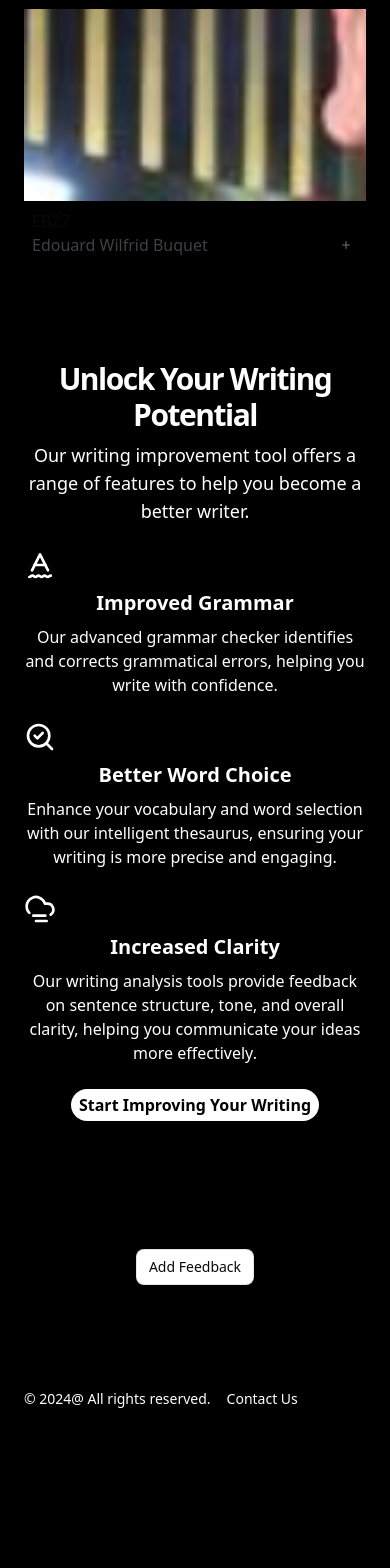
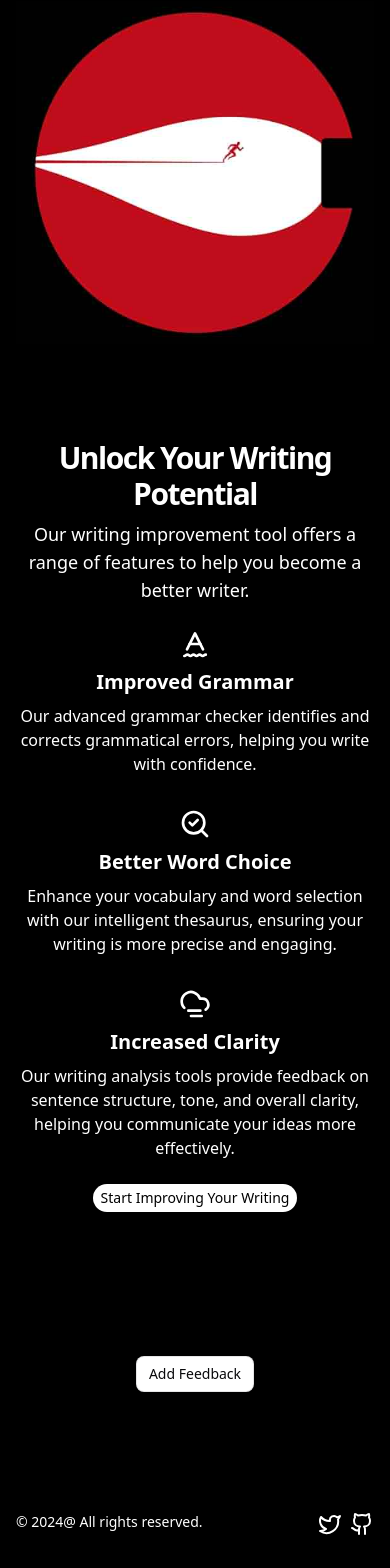
Before and after one commit to Ebrahim-Ramadan/typeshit-tool, a React (Vite) app: page / in a window 390 px wide. Shown: the part 415-1983 px from the top of the page. Before the commit the page ends 1856 px from the top, so only its background shows below. Built offline with nearby package versions, Linux system fonts and the light colour scheme.

Commit message:
added tailwind customized config, fixed the dialog

```diff
--- a/src/App.jsx
+++ b/src/App.jsx
@@ -1,10 +1,10 @@
-import MainComponent from "./components/HomePage"
+import MainComponent from "@/components/HomePage"
 
 
 function App() {
 
   return (
-  <div className="flex flex-col justify-center items-center w-full min-h-screen p-2 md:px-24 py-2">
+  <div className="flex flex-col justify-center items-center w-full min-h-screen md:px-24 py-2">
      <MainComponent/>
   </div>
   )
--- a/src/components/Dialog.jsx
+++ /dev/null
@@ -1,104 +0,0 @@
-import {
-  Dialog,
-  DialogTrigger,
-  DialogContent,
-  DialogTitle,
-  DialogImage,
-  DialogSubtitle,
-  DialogClose,
-  DialogDescription,
-  DialogContainer,
-} from '~/Motions';
-import { PlusIcon } from 'lucide-react';
-
-export function DialogBasicOne() {
-  return (
-    <Dialog
-      transition={{
-        type: 'spring',
-        bounce: 0.05,
-        duration: 0.25,
-      }}
-    >
-      <DialogTrigger
-        style={{
-          borderRadius: '12px',
-        }}
-        className='flex max-w-[270px] flex-col overflow-hidden border border-zinc-950/10 bg-white dark:border-zinc-50/10 dark:bg-zinc-900'
-      >
-        <DialogImage
-          src='/ass.png'
-          alt='A desk lamp designed by Edouard Wilfrid Buquet in 1925. It features a double-arm design and is made from nickel-plated brass, aluminium and varnished wood.'
-          className='h-48 w-full object-cover'
-        />
-        <div className='flex flex-grow flex-row items-end justify-between p-2'>
-          <div>
-            <DialogTitle className='text-zinc-950 dark:text-zinc-50'>
-              EB27
-            </DialogTitle>
-            <DialogSubtitle className='text-zinc-700 dark:text-zinc-400'>
-              Edouard Wilfrid Buquet
-            </DialogSubtitle>
-          </div>
-          <button
-            type='button'
-            className='relative ml-1 flex h-6 w-6 shrink-0 scale-100 select-none appearance-none items-center justify-center rounded-lg border border-zinc-950/10 text-zinc-500 transition-colors hover:bg-zinc-100 hover:text-zinc-800 focus-visible:ring-2 active:scale-[0.98] dark:border-zinc-50/10 dark:bg-zinc-900 dark:text-zinc-500 dark:hover:bg-zinc-800 dark:hover:text-zinc-50 dark:focus-visible:ring-zinc-500'
-            aria-label='Open dialog'
-          >
-            <PlusIcon size={12} />
-          </button>
-        </div>
-      </DialogTrigger>
-      <DialogContainer>
-        <DialogContent
-          style={{
-            borderRadius: '24px',
-          }}
-          className='pointer-events-auto relative flex h-auto w-full flex-col overflow-hidden border border-zinc-950/10 bg-white dark:border-zinc-50/10 dark:bg-zinc-900 sm:w-[500px]'
-        >
-          <DialogImage
-            src='/ass.png'
-            alt='A desk lamp designed by Edouard Wilfrid Buquet in 1925. It features a double-arm design and is made from nickel-plated brass, aluminium and varnished wood.'
-            className='h-full w-full'
-          />
-          <div className='p-6'>
-            <DialogTitle className='text-2xl text-zinc-950 dark:text-zinc-50'>
-              EB27
-            </DialogTitle>
-            <DialogSubtitle className='text-zinc-700 dark:text-zinc-400'>
-              Edouard Wilfrid Buquet
-            </DialogSubtitle>
-            <DialogDescription
-              disableLayoutAnimation
-              variants={{
-                initial: { opacity: 0, scale: 0.8, y: 100 },
-                animate: { opacity: 1, scale: 1, y: 0 },
-                exit: { opacity: 0, scale: 0.8, y: 100 },
-              }}
-            >
-              <p className='mt-2 text-zinc-500 dark:text-zinc-500'>
-                Little is known about the life of Édouard-Wilfrid Buquet. He was
-                born in France in 1866, but the time and place of his death is
-                unfortunately a mystery.
-              </p>
-              <p className='text-zinc-500'>
-                Research conducted in the 1970s revealed that he’d designed the
-                “EB 27” double-arm desk lamp in 1925, handcrafting it from
-                nickel-plated brass, aluminium and varnished wood.
-              </p>
-              <a
-                className='mt-2 inline-flex text-zinc-500 underline'
-                href='https://www.are.na/block/12759029'
-                target='_blank'
-                rel='noopener noreferrer'
-              >
-                Are.na block
-              </a>
-            </DialogDescription>
-          </div>
-          <DialogClose className='text-zinc-50' />
-        </DialogContent>
-      </DialogContainer>
-    </Dialog>
-  );
-}
--- a/src/components/Feedback.jsx
+++ b/src/components/Feedback.jsx
@@ -45,7 +45,7 @@ export default function FeedBackComponent() {
 
   return (
     <MotionConfig transition={TRANSITION}>
-      <div className='relative flex items-center justify-center py-20'>
+      <div className='relative flex items-center justify-center py-24'>
         <motion.button
           key='button'
           layoutId={`popover-${uniqueId}`}
--- a/src/components/HomePage.jsx
+++ b/src/components/HomePage.jsx
@@ -1,10 +1,9 @@
-import {DialogBasicOne} from '@/components/Dialog'
-import {  CloudFog, PenBoxIcon, SearchCheckIcon, SpellCheck2Icon } from 'lucide-react'
+import {  CloudFog, Github, PenBoxIcon, SearchCheckIcon, SpellCheck2Icon, Twitter } from 'lucide-react'
 import FeedBackComponent from './Feedback'
-export default function Component() {
+export default function MainComponent() {
   return (
     <div className="flex min-h-[100dvh] flex-col">
-      <header className="w-full bg-primary py-6 px-4 md:px-6">
+      <header className="w-full  py-6 px-4 md:px-6">
         <div className="container mx-auto flex max-w-7xl items-center justify-between">
           <a href="#" className="flex items-center gap-2">
             <PenBoxIcon className="h-6 w-6 text-primary-foreground" />
@@ -24,11 +23,11 @@ export default function Component() {
               Contact
             </a>
           </nav>
-          <button className='bg-white rounded-3xl text-black font-bold px-2 py-1 md:px-4 md:py-2'>Get Started</button>
+          <button className='primaryButton'>Get Started</button>
         </div>
       </header>
       <main className="flex-1">
-        <section className="w-full bg-primary py-12 md:py-24 lg:py-32">
+        <section className="w-full py-12">
           <div className="container mx-auto max-w-7xl px-4 md:px-6">
             <div className="grid items-center gap-6 lg:grid-cols-2 lg:gap-12">
               <div className="space-y-6 flex flex-col items-start">
@@ -39,13 +38,17 @@ export default function Component() {
                   Our writing improvement tool helps you enhance your grammar, word choice, and overall clarity, making
                   your writing more effective and impactful.
                 </p>
-                <button className='bg-white rounded-3xl text-black font-bold px-2 py-1 md:px-4 md:py-2'>Try It Now</button>
+                <button className='primaryButton'>Try It Now</button>
               </div>
 
-              <DialogBasicOne className="mx-auto aspect-[3/2] overflow-hidden rounded-xl object-cover object-center"/>
+             <img
+             className='h-auto'
+             src='/landing.png'
+             />
             </div>
           </div>
         </section>
+
         <section className="w-full bg-background py-12 md:py-24 lg:py-32">
           <div className="container mx-auto max-w-7xl px-4 md:px-6">
             <div className="space-y-6 text-center">
@@ -57,8 +60,8 @@ export default function Component() {
                   Our writing improvement tool offers a range of features to help you become a better writer.
                 </p>
               </div>
-              <div className="grid gap-6 sm:grid-cols-2 md:grid-cols-3">
-                <div className="space-y-2">
+              <div className="grid gap-8 sm:grid-cols-2 md:grid-cols-3 [&>*]:space-y-2 [&>*]:text-center [&>*]:flex [&>*]:flex-col [&>*]:justify-center [&>*]:items-center md:px-20">
+                <div className="">
                   <SpellCheck2Icon className="h-8 w-8 text-primary" />
                   <h3 className="text-xl font-bold text-foreground">Improved Grammar</h3>
                   <p className="text-muted-foreground">
@@ -66,7 +69,7 @@ export default function Component() {
                     confidence.
                   </p>
                 </div>
-                <div className="space-y-2">
+                <div className="">
                   <SearchCheckIcon className="h-8 w-8 text-primary" />
                   <h3 className="text-xl font-bold text-foreground">Better Word Choice</h3>
                   <p className="text-muted-foreground">
@@ -74,7 +77,7 @@ export default function Component() {
                     more precise and engaging.
                   </p>
                 </div>
-                <div className="space-y-2">
+                <div className="">
                   <CloudFog className="h-8 w-8 text-primary" />
                   <h3 className="text-xl font-bold text-foreground">Increased Clarity</h3>
                   <p className="text-muted-foreground">
@@ -83,24 +86,30 @@ export default function Component() {
                   </p>
                 </div>
               </div>
-              <button className='bg-white rounded-3xl text-black font-bold px-2 py-1 md:px-4 md:py-2'>Start Improving Your Writing</button>
+              <button className='primaryButton'>Start Improving Your Writing</button>
             </div>
           </div>
         </section>
+
       </main>
       <FeedBackComponent/>
 
       <footer className="w-full bg-muted py-6 px-4 md:px-6">
-        <div className="flex flex-col justify-center mx-auto max-w-7xl">
-
-          <div className="flex flex-row items-center  gap-4 md:flex-row">
-            <p className="text-sm text-muted-foreground">&copy; 2024@ All rights reserved.</p>
-            <a href="#" className="text-sm font-medium text-muted-foreground hover:underline" >
-                Contact Us
-              </a>
+        <div className="flex flex-row justify-between mx-auto max-w-6xl">
+        <p className="text-sm text-muted-foreground">&copy; 2024@ All rights reserved.</p>
 
 
-          </div>
+
+
+          <div className="flex flex-row items-center  gap-2 ">
+
+          <a href=''>
+          <Twitter/>
+          </a>
+          <a href=''>
+          <Github/>
+          </a>
+        </div>
         </div>
       </footer>
     </div>
--- a/src/index.css
+++ b/src/index.css
@@ -1,5 +1,10 @@
 @tailwind base;
 @tailwind components;
+@layer base{
+  .primaryButton {
+    @apply bg-white rounded-3xl text-sm md:text-base text-black font-medium md:font-bold px-2 py-1 md:px-4 md:py-2;
+  }
+}
 @tailwind utilities;
 :root {
     --bg-color: black;
```
Also changed, not shown: public/ass.png (deleted), public/landing.png (added).
